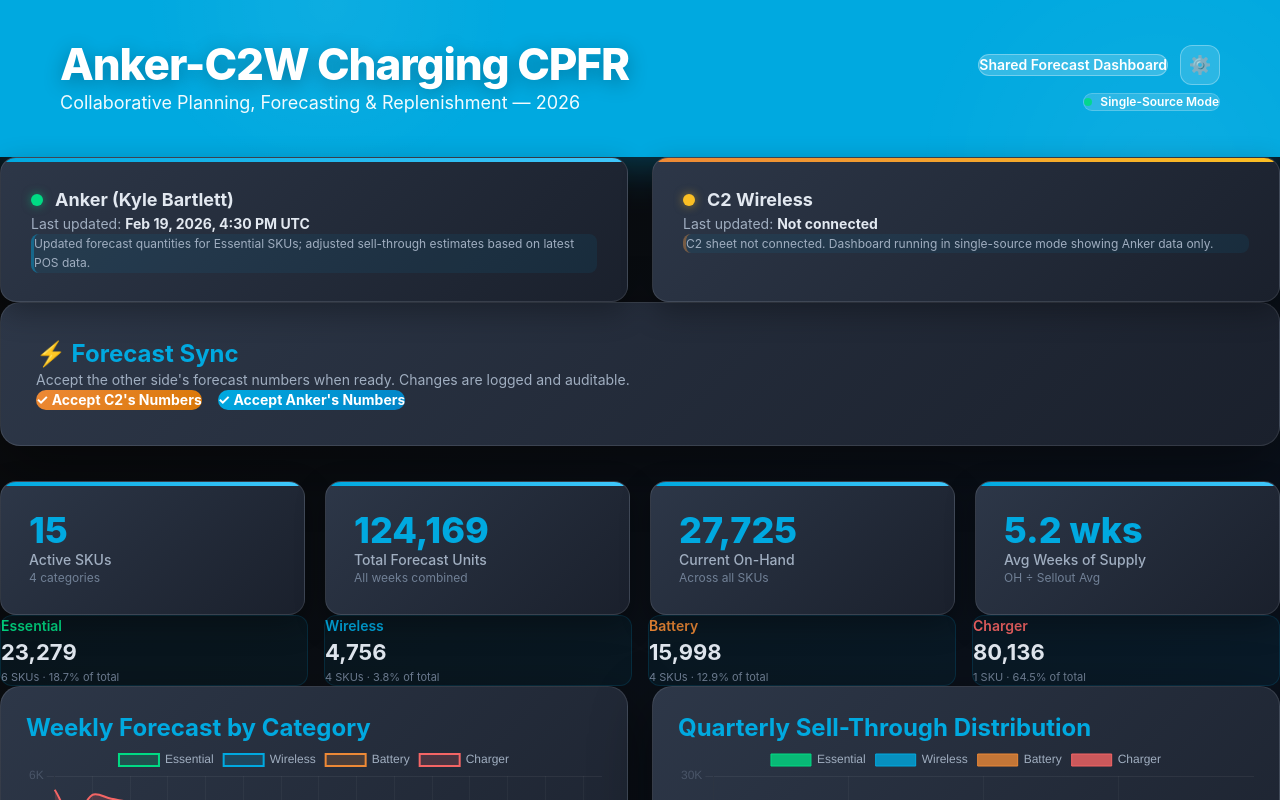
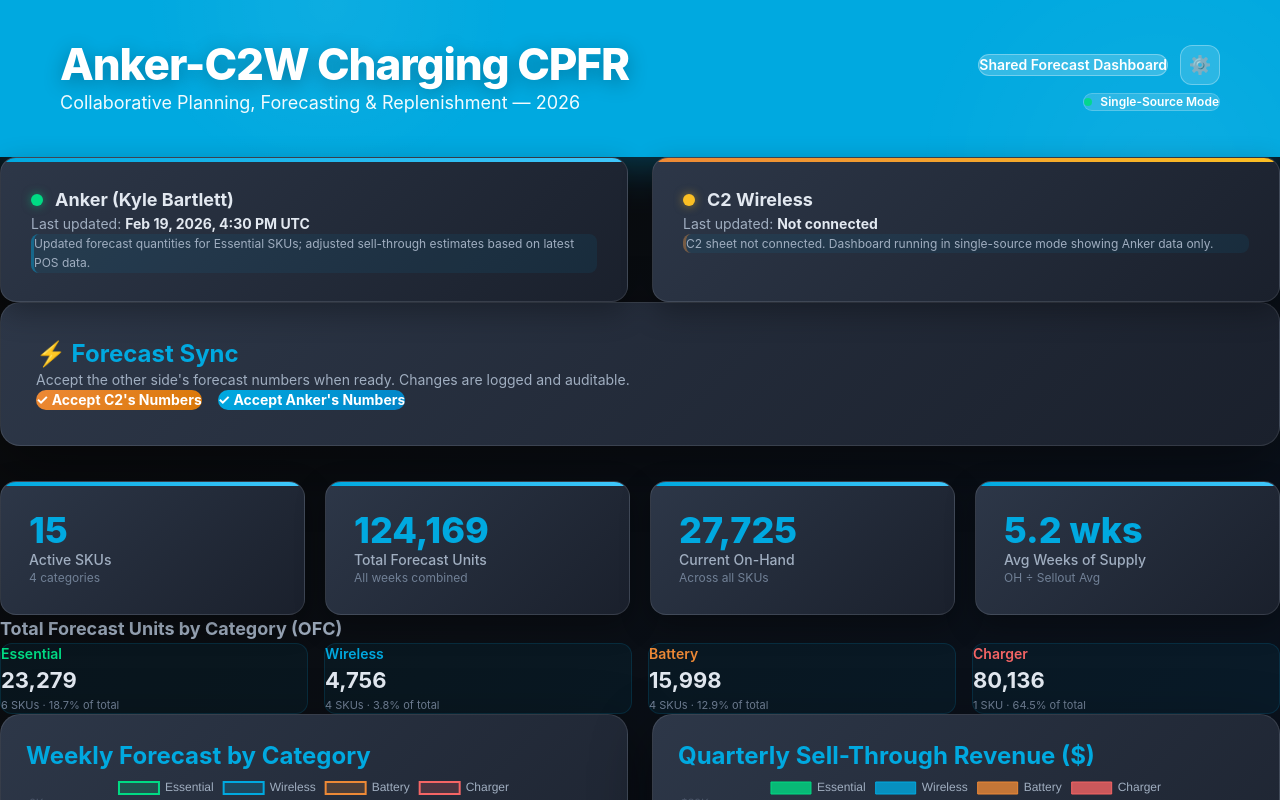
Before and after one commit to kyle-bartlett/analysis-dashboards, a Next.js app in the folder analysis-dashboards/c2-cpfr/: page / in a window 1280 px wide. Shown: the top 800 px of the page. Built offline with nearby package versions, Linux system fonts and the light colour scheme.

Commit message:
fix: quarterly chart shows dollars, category cards labeled as OFC units

```diff
--- a/analysis-dashboards/c2-cpfr/app/page.tsx
+++ b/analysis-dashboards/c2-cpfr/app/page.tsx
@@ -828,7 +828,7 @@
                   bodyColor: '#cbd5e0',
                   callbacks: {
                     label: (ctx: { dataset: { label: string }; parsed: { y: number } }) =>
-                      `${ctx.dataset.label}: ${ctx.parsed.y.toLocaleString()} units`,
+                      `${ctx.dataset.label}: $${ctx.parsed.y.toLocaleString()}`,
                   },
                 },
               },
@@ -841,7 +841,7 @@
                   ticks: {
                     color: '#4a5568',
                     callback: (v: number) =>
-                      v >= 1000 ? v / 1000 + 'K' : v,
+                      v >= 1000 ? '$' + v / 1000 + 'K' : '$' + v,
                   },
                   grid: { color: 'rgba(255,255,255,0.06)' },
                 },
@@ -1273,6 +1273,7 @@
         </div>
 
         {/* CATEGORY BREAKDOWN */}
+        <h3 className="text-lg font-bold text-[var(--text-muted)] mb-3">Total Forecast Units by Category (OFC)</h3>
         <div className="grid grid-cols-2 lg:grid-cols-4 gap-4 mb-9">
           {CATEGORIES.map((cat) => {
             const items = skus.filter((s) => s.category === cat);
@@ -1312,7 +1313,7 @@
           </div>
           <div className="card" style={{ padding: 25 }}>
             <h3 className="text-2xl font-bold text-[var(--anker-blue)] mb-4">
-              Quarterly Sell-Through Distribution
+              Quarterly Sell-Through Revenue ($)
             </h3>
             <div className="relative h-[280px]">
               <canvas ref={chartQuarterlyRef} />
```
